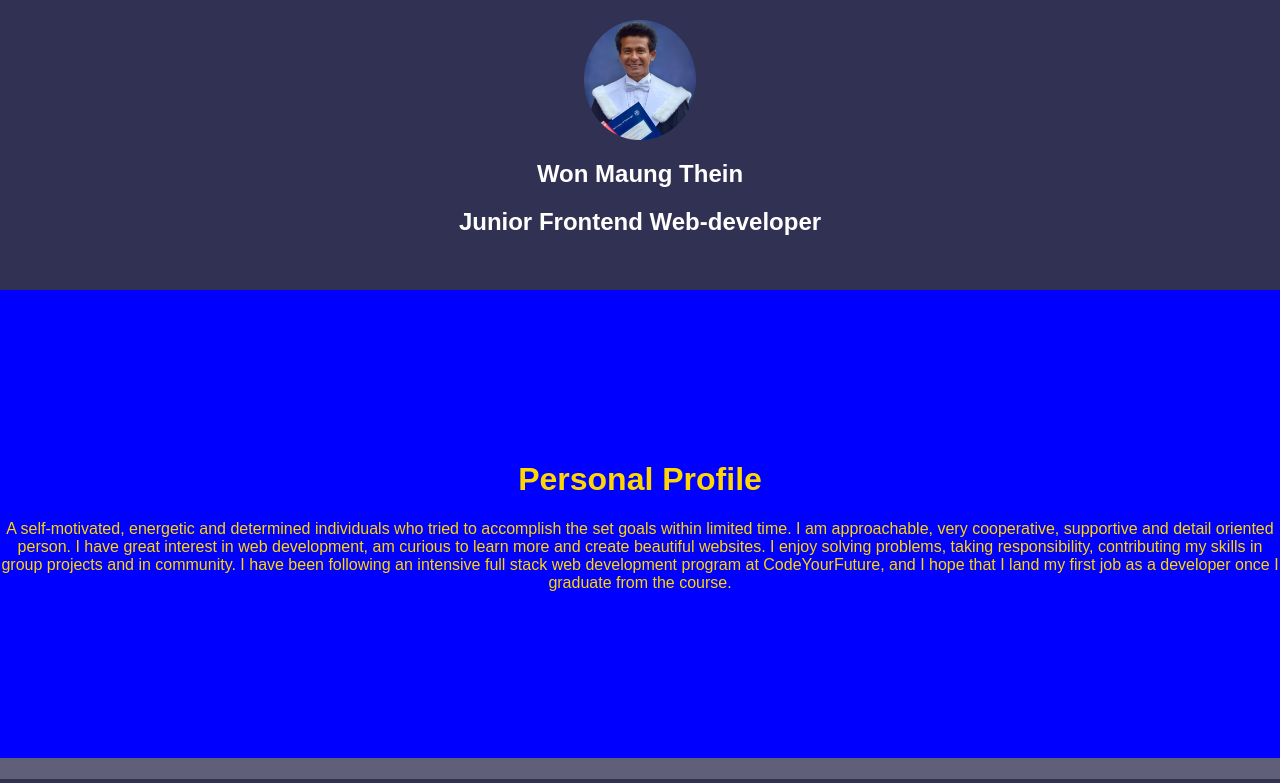
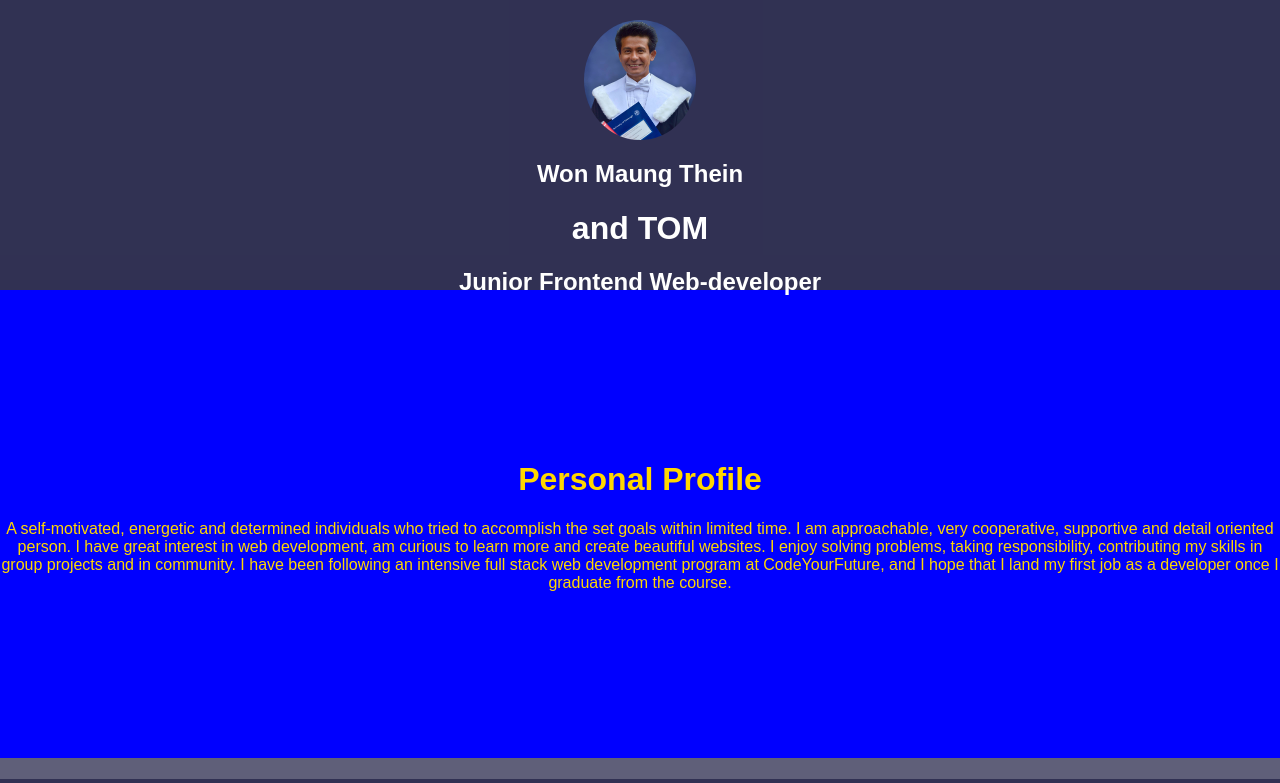
Before and after one commit to wonmaungthein/PortfolioReact, a React (Create React App) app: page / in a window 1280 px wide. Shown: the top 783 px of the page. Built offline with nearby package versions, Linux system fonts and the light colour scheme.

Commit message:
Tom troll

```diff
--- a/src/App.js
+++ b/src/App.js
@@ -18,6 +18,7 @@ class App extends Component {
         <header className="App-header">
           <img src={logo} className="App-logo" alt="logo" />
           <h1 className="App-title">Won Maung Thein</h1>
+          <h1> and TOM</h1>
           <h2 className="App-title">Junior Frontend Web-developer</h2>
         </header>
         <div className="App-body">
```
